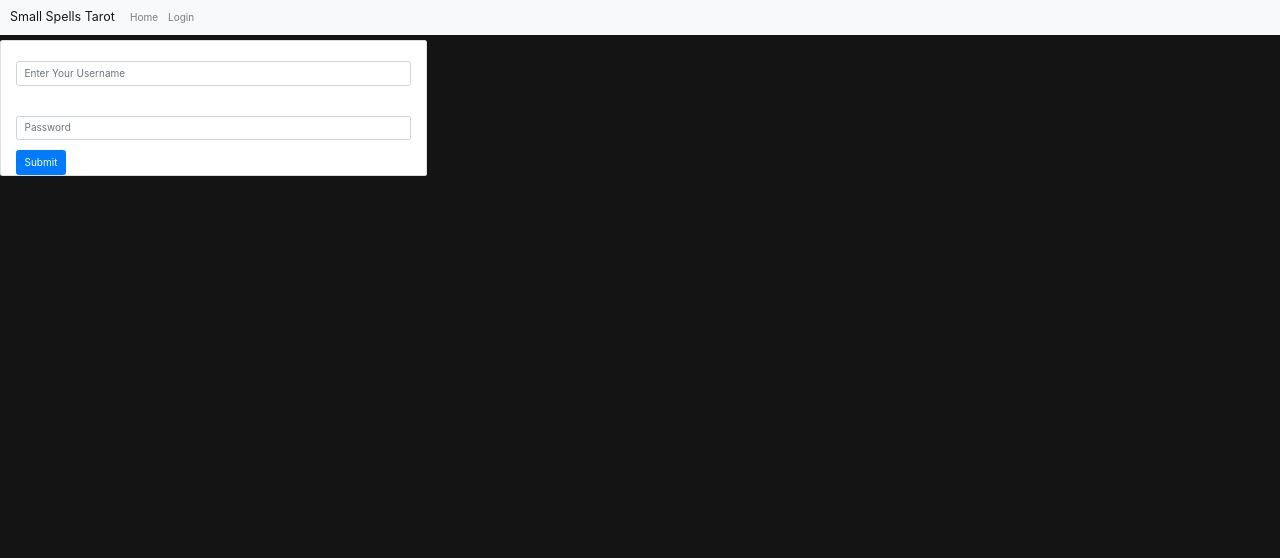
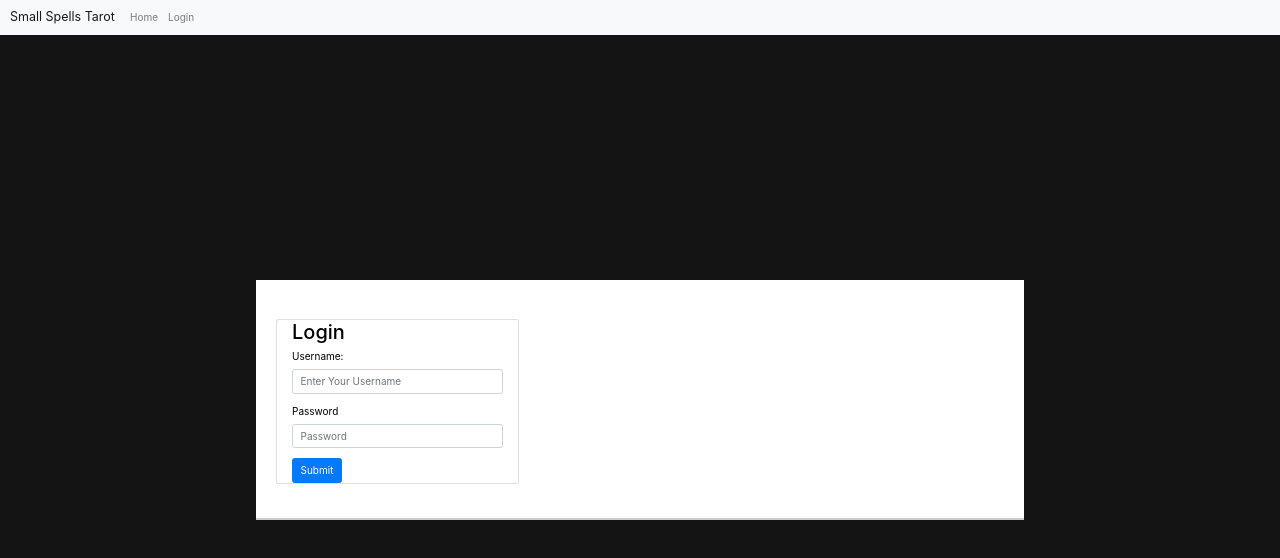
Before and after one commit to LeahESc/tarot-frontend, a React (Create React App) app: page /login in a window 1280 px wide. Shown: the top 558 px of the page. Built offline with nearby package versions, Linux system fonts and the light colour scheme; no server answers; a web font is replaced by a local one.

Commit message:
adds styling to login form

```diff
--- a/src/components/Registration/Login.js
+++ b/src/components/Registration/Login.js
@@ -61,11 +61,18 @@ const Login = (props) => {
         props.history.push('/home');
     }
 
+    const styles = {
+        color: "black"
+    }
+
     return (
+        <div className="loginContainer">
+        <div className="content">
         <div className="card col-12 col-lg-4 login-card mt-2 hv-center">
-            <Form onSubmit={submitUserInfo}>
+            <Form onSubmit={submitUserInfo} style={styles}>
+            <h2> Login </h2>
             <Form.Group>
-                    <Form.Label>Username</Form.Label>
+                    <Form.Label>Username:</Form.Label>
                     <Form.Control
                         type="username"
                         id="username"
@@ -87,9 +94,10 @@ const Login = (props) => {
                 <Button variant="primary" type="submit">
                     Submit
                 </Button>
-                </Form>
+            </Form>
+            </div>
         </div>
-
+        </div>
     )
 
 }
--- a/src/index.css
+++ b/src/index.css
@@ -39,7 +39,7 @@ body {
   -webkit-font-smoothing: antialiased;
   -moz-osx-font-smoothing: grayscale;
   background-color: var(--clr-dark);
-  color: white;
+
 }
 
 html {
@@ -56,6 +56,7 @@ code {
   padding-top: 4em;
   display: block;
   text-align: center;
+  color: white;
 }
 
 h1.title {
@@ -70,3 +71,26 @@ h1.title {
   align-items: center;
   text-decoration: none;
 }
+
+.loginContainer {
+  width: 60%;
+  height: 30%;
+  background-color: rgb(255, 255, 255);
+  position: absolute;
+  left: 0;
+  right: 0;
+  top: 0;
+  bottom: 0;
+  margin: auto;
+  max-width: 100%;
+  max-height: 100%;
+  overflow: auto;
+  padding: 1em 2em;
+  border-bottom: 2px solid #ccc;
+  display: table;
+}
+
+div.content {
+  display: table-cell;
+  vertical-align: middle;
+}
```
